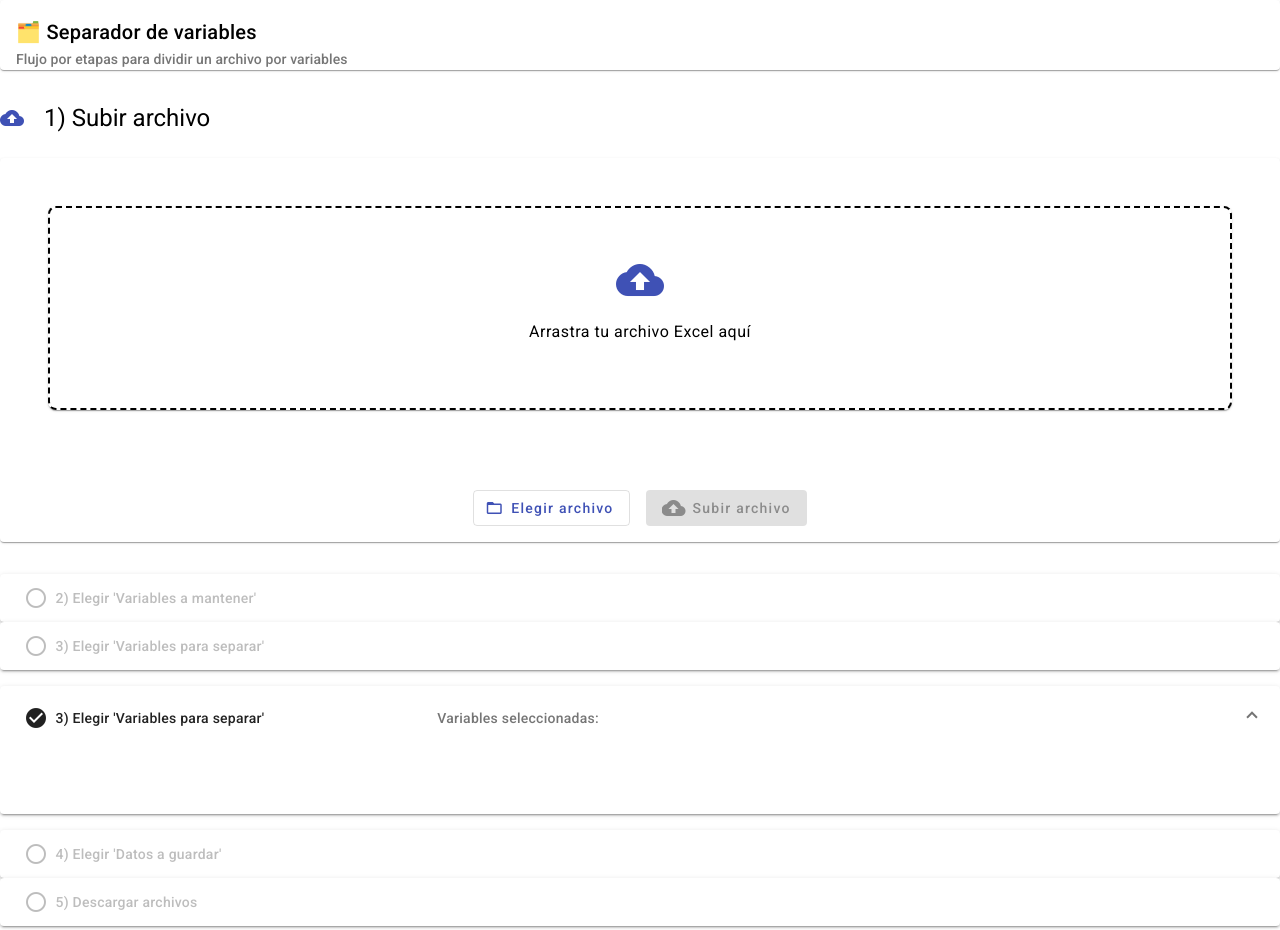
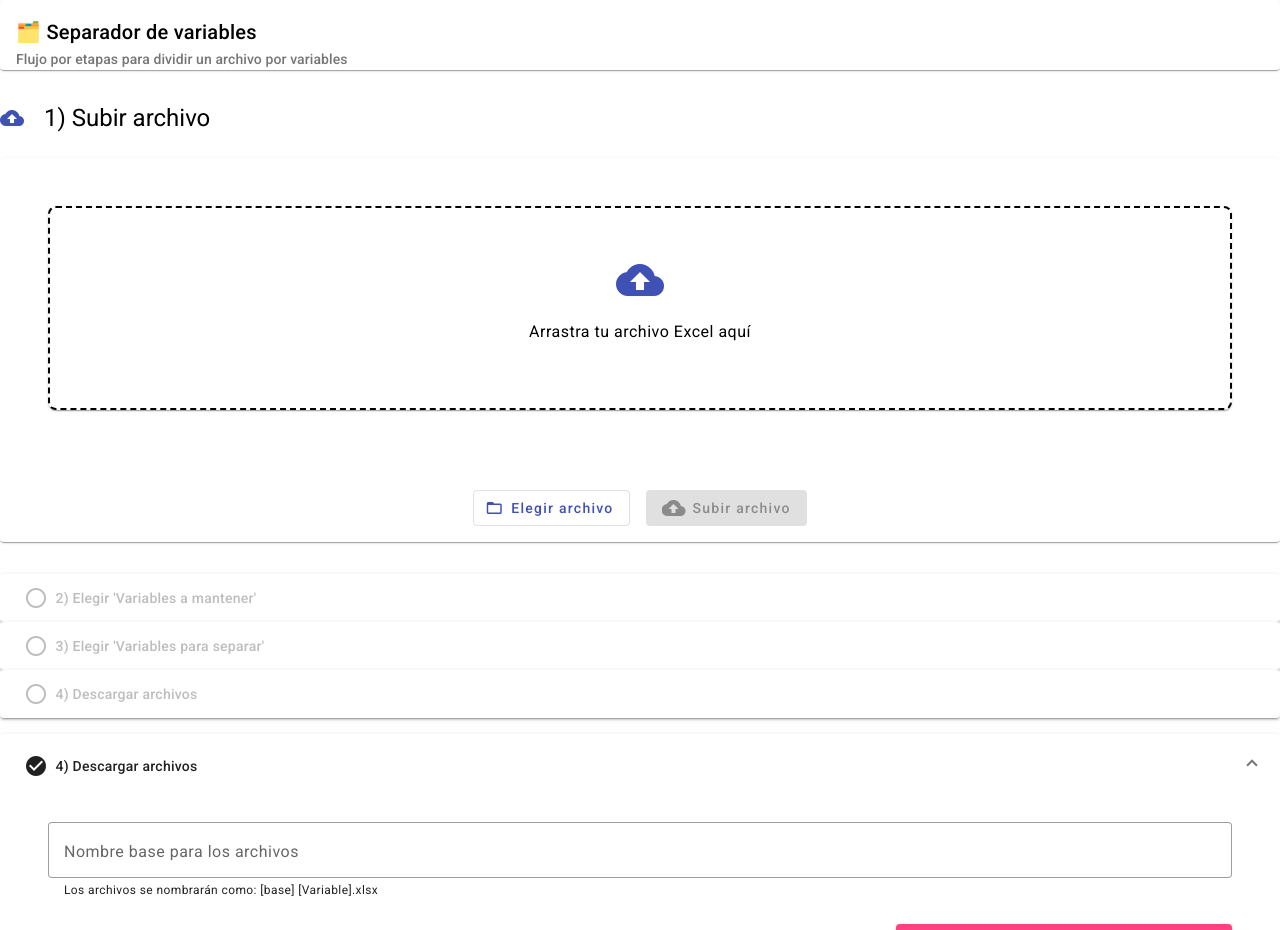
Before and after one commit to matiassebrom/separador-de-variables, an Angular app in the folder frontend/: page / in a window 1280 px wide. Shown: the top 930 px of the page. Built offline with nearby package versions, Linux system fonts and the light colour scheme.

Commit message:
Refactor step 4: se refacorizo el paso 4

```diff
--- a/frontend/src/app/app.component.html
+++ b/frontend/src/app/app.component.html
@@ -28,29 +28,29 @@
 			(nextStep)="nextStep()"
 		>
 		</app-step3-separate-by>
-				<app-step3-separate-by
-			[isStepCurrent]="true"
-			[canAccessStep]="true"
-			[isStepCompleted]="true"
-			(nextStep)="nextStep()"
-		>
-		</app-step3-separate-by>
-
 		<!-- ==================== PASO 4: ELEGIR 'DATOS A GUARDAR' ==================== -->
-		<app-step4-choose-columns
+<!-- 		<app-step4-choose-columns
 			[isStepCurrent]="isStepCurrent(4)"
 			[canAccessStep]="canAccessStep(4)"
 			[isStepCompleted]="isStepCompleted(4)"
 			(nextStep)="nextStep()"
 		>
-		</app-step4-choose-columns>
+		</app-step4-choose-columns> -->
 
 		<!-- ==================== PASO 5: NOMBRE BASE Y DESCARGAR ==================== -->
-		<app-step5-download
+		<app-step4-download
 			[isStepCurrent]="isStepCurrent(5)"
 			[canAccessStep]="canAccessStep(5)"
 			[isStepCompleted]="isStepCompleted(5)"
 			(nextStep)="nextStep()"
-		></app-step5-download> -->
+		></app-step4-download>
+
+
+		<app-step4-download
+			[isStepCurrent]="true"
+			[canAccessStep]="true"
+			[isStepCompleted]="true"
+			(nextStep)="nextStep()"
+		></app-step4-download>
 	</mat-accordion>
 </div>
--- a/frontend/src/app/components/steps/step4-choose-columns/step4-choose-columns.component.html
+++ /dev/null
@@ -1,47 +0,0 @@
-<mat-expansion-panel [expanded]="isStepCurrent" [disabled]="!canAccessStep">
-	<mat-expansion-panel-header>
-		<mat-panel-title>
-			<mat-icon>{{
-				isStepCompleted ? 'check_circle' : isStepCurrent ? 'radio_button_checked' : 'radio_button_unchecked'
-			}}</mat-icon>
-			&nbsp; 4) Elegir 'Datos a guardar'
-		</mat-panel-title>
-		<mat-panel-description *ngIf="selectedColumns.length > 0">
-			{{ selectedColumns.length }} columnas seleccionadas
-		</mat-panel-description>
-	</mat-expansion-panel-header>
-	<div class="step-content">
-		<p><strong>Selecciona las columnas que quieres incluir en los archivos generados:</strong></p>
-		<mat-form-field appearance="outline" class="mat-form-field-fluid">
-			<mat-label>Columna a guardar</mat-label>
-			<mat-select multiple [(ngModel)]="selectedColumns">
-				<mat-option>
-					<input
-						matInput
-						placeholder="Buscar columna..."
-						[(ngModel)]="headerSearchTerm"
-						(click)="$event.stopPropagation()"
-						(keydown)="$event.stopPropagation()"
-						style="width: 100%"
-					/>
-				</mat-option>
-				<mat-option *ngFor="let header of filteredHeaders" [value]="header">
-					{{ header }}
-				</mat-option>
-			</mat-select>
-		</mat-form-field>
-
-		<div class="current-filters" *ngIf="selectedColumns && selectedColumns.length > 0">
-			<p><strong>Columnas seleccionadas:</strong></p>
-			<mat-chip-listbox>
-				<mat-chip> {{ selectedColumns.join(', ') }}</mat-chip>
-			</mat-chip-listbox>
-		</div>
-
-		<div class="step-actions">
-			<button mat-raised-button color="primary" (click)="onContinue()" [disabled]="selectedColumns.length === 0">
-				Continuar
-			</button>
-		</div>
-	</div>
-</mat-expansion-panel>
--- a/frontend/src/app/components/steps/step4-choose-columns/step4-choose-columns.component.scss
+++ /dev/null
@@ -1,16 +0,0 @@
-.step-content {
-	padding: 1.5rem;
-}
-
-.columns-grid {
-	display: flex;
-	flex-wrap: wrap;
-	gap: 1rem;
-	margin-bottom: 1.5rem;
-}
-
-.step-actions {
-	display: flex;
-	justify-content: flex-end;
-	margin-top: 1.5rem;
-}
--- a/frontend/src/app/components/steps/step4-choose-columns/step4-choose-columns.component.ts
+++ /dev/null
@@ -1,85 +0,0 @@
-import { Component, Input, Output, EventEmitter, signal, effect, OnChanges, SimpleChanges } from '@angular/core';
-import { CommonModule } from '@angular/common';
-import { FormsModule } from '@angular/forms';
-import { MatExpansionModule } from '@angular/material/expansion';
-import { MatCheckboxModule } from '@angular/material/checkbox';
-import { MatButtonModule } from '@angular/material/button';
-import { MatIconModule } from '@angular/material/icon';
-import { MatFormFieldModule } from '@angular/material/form-field';
-import { MatSelectModule } from '@angular/material/select';
-import { MatOptionModule } from '@angular/material/core';
-import { MatChipsModule } from '@angular/material/chips';
-import { ApiService } from '../../../services/api.service';
-import { FileStateService } from '../../../services/file-state.service';
-
-@Component({
-	selector: 'app-step4-choose-columns',
-	standalone: true,
-	imports: [
-		CommonModule,
-		FormsModule,
-		MatExpansionModule,
-		MatCheckboxModule,
-		MatButtonModule,
-		MatIconModule,
-		MatFormFieldModule,
-		MatSelectModule,
-		MatOptionModule,
-		MatChipsModule
-	],
-	templateUrl: './step4-choose-columns.component.html',
-	styleUrl: './step4-choose-columns.component.scss'
-})
-export class Step4ChooseColumnsComponent {
-	@Input() isStepCurrent = false;
-	@Input() canAccessStep = false;
-	@Input() isStepCompleted = false;
-	@Output() nextStep = new EventEmitter<void>();
-
-	selectedColumn: string = '';
-	selectedColumns: string[] = [];
-
-	headerSearchTerm: string = '';
-
-	constructor(
-		private api: ApiService,
-		public fileStateService: FileStateService
-	) {}
-
-	get filteredHeaders(): string[] {
-		const headers = this.fileStateService.headers();
-		if (!this.headerSearchTerm) return headers;
-		return (headers || []).filter((h: string) => h && h.toLowerCase().includes(this.headerSearchTerm.toLowerCase()));
-	}
-
-	onColumnChange(header: string) {
-		this.selectedColumn = header;
-		if (header && !this.selectedColumns.includes(header)) {
-			this.selectedColumns = [...this.selectedColumns, header];
-		}
-	}
-
-	removeColumn(header: string) {
-		this.selectedColumns = this.selectedColumns.filter((col) => col !== header);
-		if (this.selectedColumn === header) {
-			this.selectedColumn = '';
-		}
-	}
-
-	onContinue() {
-		const fileId = this.fileStateService.fileId();
-		if (!fileId || this.selectedColumns.length === 0) {
-			return;
-		}
-		this.api.setHeadersToKeep(fileId, this.selectedColumns).subscribe({
-			next: (resp) => {
-				console.log('Headers guardados en backend:', resp);
-				this.nextStep.emit();
-			},
-			error: (err) => {
-				console.error('Error al guardar headers en backend:', err);
-				this.nextStep.emit(); // Emitir igual para no bloquear el flujo
-			}
-		});
-	}
-}
--- a/frontend/src/app/components/steps/step5-download/step5-download.component.html
+++ b/frontend/src/app/components/steps/step4-download/step4-download.component.html
@@ -4,7 +4,7 @@
 			<mat-icon>
 				{{ isStepCompleted ? 'check_circle' : isStepCurrent ? 'radio_button_checked' : 'radio_button_unchecked' }}
 			</mat-icon>
-			&nbsp; 5) Descargar archivos
+			&nbsp; 4) Descargar archivos
 		</mat-panel-title>
 		<mat-panel-description *ngIf="baseName"> Nombre base: {{ baseName }} </mat-panel-description>
 	</mat-expansion-panel-header>
@@ -13,7 +13,7 @@
 		<mat-form-field appearance="outline" class="full-width">
 			<mat-label>Nombre base para los archivos</mat-label>
 			<input matInput [(ngModel)]="baseName" placeholder="baseName" />
-			<mat-hint>Los archivos se nombrarán como: [base] [valor].xlsx</mat-hint>
+			<mat-hint>Los archivos se nombrarán como: [base] [Variable].xlsx</mat-hint>
 		</mat-form-field>
 
 		<!-- 		<div class="files-preview">
```
Also changed, not shown: frontend/src/app/app.component.ts (+4 -6 lines), frontend/src/app/components/steps/step4-download/step4-download.component.ts (renamed from frontend/src/app/components/steps/step5-download/step5-download.component.ts, +4 -4 lines), frontend/src/app/components/steps/step4-download/step4-download.component.scss (renamed from frontend/src/app/components/steps/step5-download/step5-download.component.scss).
